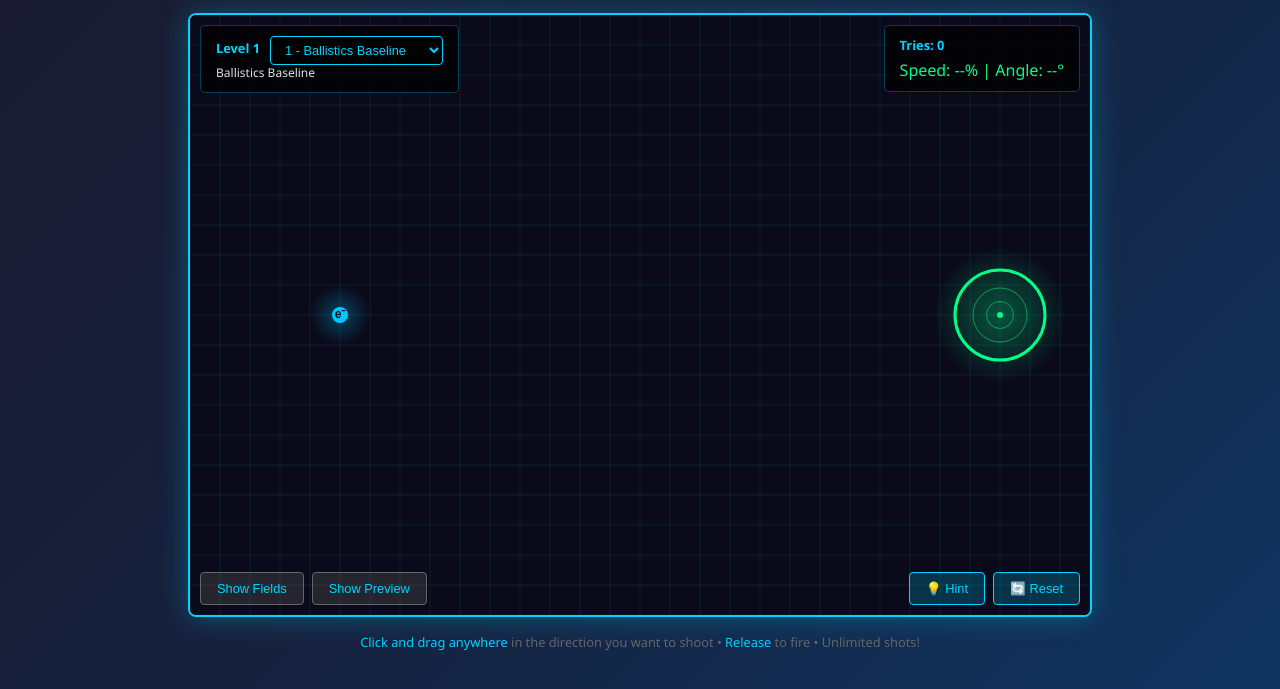
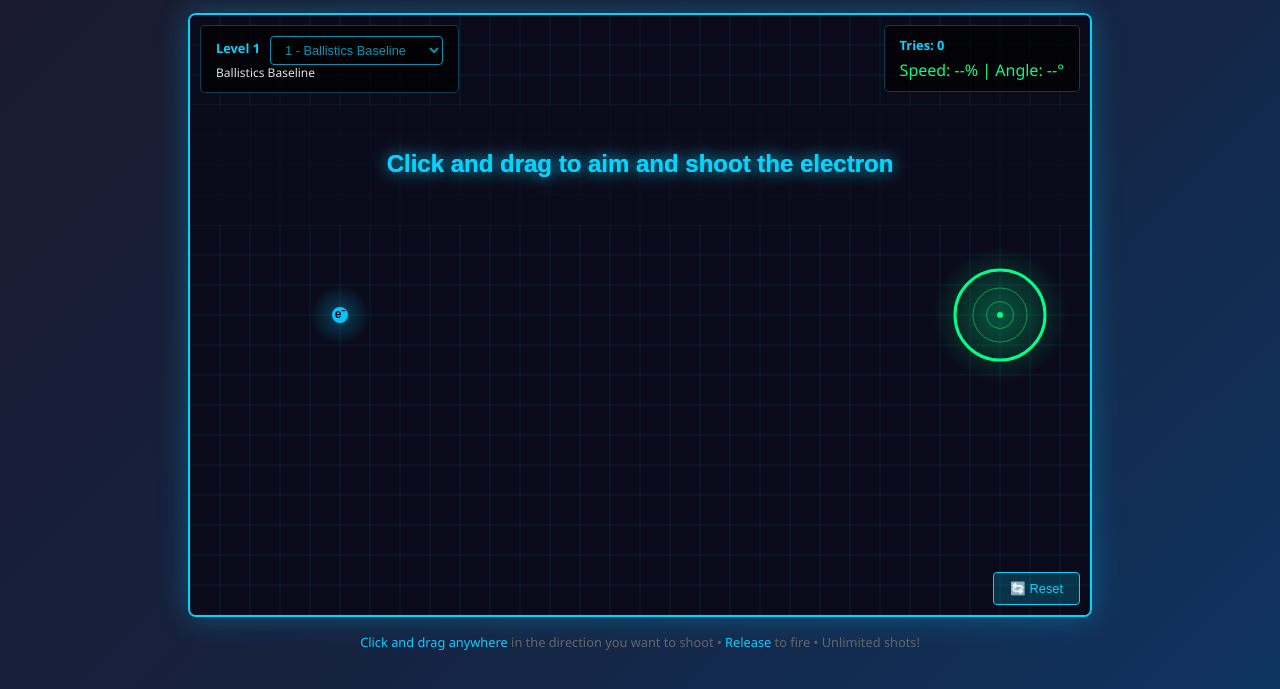
Before and after one commit to dskoda/electron-slingshot, a website built with Vite: page index.html in a window 1280 px wide. Shown: the part 111-800 px from the top of the page. Built offline with nearby package versions, Linux system fonts and the light colour scheme.

Commit message:
Fix levels; add new features

```diff
--- a/index.html
+++ b/index.html
@@ -243,7 +243,6 @@
             <button class="btn toggle-btn" id="toggle-preview">Show Preview</button>
           </div>
           <div class="btn-group">
-            <button class="btn" id="hint-btn">💡 Hint</button>
             <button class="btn" id="reset-btn">🔄 Reset</button>
           </div>
         </div>
--- a/src/config.ts
+++ b/src/config.ts
@@ -5,7 +5,7 @@
 import { GameConfig, RenderOptions } from './types';
 
 // Set to true to always show "Show Fields" and "Show Preview" buttons
-export const DEBUG_MODE = true;
+export const DEBUG_MODE = false;
 
 export const DEFAULT_CONFIG: GameConfig = {
   canvasWidth: 900,
--- a/src/engine/Game.ts
+++ b/src/engine/Game.ts
@@ -189,6 +189,11 @@ export class Game {
     // Draw launch point
     this.renderer.drawLaunchPoint(this.currentLevel.launchPoint);
 
+    // Draw instruction message for level 1
+    if (this.currentLevel.id === 1) {
+      this.renderer.drawInstructionMessage('Click and drag to aim and shoot the electron');
+    }
+
     // Draw aiming vector when dragging
     if (this.state === 'aiming') {
       const inputState = this.input.getState();
@@ -251,6 +256,10 @@ export class Game {
     this.state = 'aiming';
     this.renderer.clearFieldCache();
 
+    // Reset render options when changing levels
+    this.renderOptions.showFieldVectors = false;
+    this.renderOptions.showTrajectoryPreview = false;
+
     this.onLevelChange?.(level);
     this.onShotsChange?.(this.shotsRemaining);
     this.onTriesChange?.(this.tries);
@@ -258,10 +267,13 @@ export class Game {
   }
 
   /**
-   * Reset current level
+   * Reset current level (preserves tries count)
    */
   resetLevel(): void {
+    const currentTries = this.tries;
     this.loadLevel(this.currentLevelIndex);
+    this.tries = currentTries;
+    this.onTriesChange?.(this.tries);
   }
 
   /**
--- a/src/game/levels/index.ts
+++ b/src/game/levels/index.ts
@@ -27,7 +27,7 @@ export const LEVELS: LevelDefinition[] = [
     hint: "The downward E-field curves your path. Aim higher than the target!",
     learningObjective: "Uniform electric fields create constant acceleration, like gravity.",
     launchPoint: { x: 3, y: 15 },
-    target: { x: 27, y: 10, radius: 1.5 },
+    target: { x: 27, y: 8, radius: 1.3 },
     maxShots: 5,
     sources: [
       {
@@ -77,7 +77,17 @@ export const LEVELS: LevelDefinition[] = [
       {
         type: 'point_charge',
         position: { x: 15, y: 10 },
-        charge: 0.005, // Positive charge attracts electron
+        charge: 0.005,
+      },
+      {
+        type: 'point_charge',
+        position: { x: 15, y: 20 },
+        charge: 0.005,
+      },
+      {
+        type: 'point_charge',
+        position: { x: 15, y: 0 },
+        charge: 0.005,
       },
     ],
     obstacles: [],
@@ -112,12 +122,13 @@ export const LEVELS: LevelDefinition[] = [
     hint: "Each charge contributes to the total field - watch for superposition effects!",
     learningObjective: "Electric fields superpose - the total field is the sum of all sources.",
     launchPoint: { x: 3, y: 10 },
-    target: { x: 27, y: 15, radius: 1.2 },
+    target: { x: 27, y: 12, radius: 1.1 },
     maxShots: 6,
     sources: [
       { type: 'point_charge', position: { x: 10, y: 6 }, charge: -0.002 },
       { type: 'point_charge', position: { x: 10, y: 14 }, charge: -0.002 },
       { type: 'point_charge', position: { x: 20, y: 10 }, charge: 0.0015 },
+      { type: 'point_charge', position: { x: 18, y: 8 }, charge: 0.0015 },
       { type: 'point_charge', position: { x: 18, y: 17 }, charge: -0.0015 },
       { type: 'point_charge', position: { x: 24, y: 18 }, charge: 0.0015 },
     ],
@@ -161,9 +172,14 @@ export const LEVELS: LevelDefinition[] = [
         region: { x: 0, y: 0, width: 10, height: 20 },
       },
       {
+        type: 'uniform_E',
+        field: { x: -0.2, y: 0.0 },
+        region: { x: 10.0, y: 0, width: 5, height: 6 },
+      },
+      {
         type: 'B_region',
         region: { x: 15, y: 0, width: 15, height: 20 },
-        Bz: 0.01,
+        Bz: -0.01,
       },
     ],
     obstacles: [],
@@ -182,8 +198,8 @@ export const LEVELS: LevelDefinition[] = [
     sources: [
       {
         type: 'line_charge',
-        start: { x: 15, y: 5 },
-        end: { x: 15, y: 15 },
+        start: { x: 15, y: 2 },
+        end: { x: 15, y: 12 },
         chargeDensity: -0.0008,
         segments: 15,
       },
@@ -200,11 +216,11 @@ export const LEVELS: LevelDefinition[] = [
   {
     id: 10,
     name: "Master Challenge",
-    description: "Everything you've learned! Navigate the ultimate obstacle course.",
-    hint: "Use superposition thinking - predict how each field affects your path!",
+    description: "Navigate the ultimate obstacle course.",
+    hint: "Think about superposition, magnetic fields, and so on. Plan carefully.",
     learningObjective: "Combine all concepts: point charges, dipoles, line charges, and magnetic regions.",
     launchPoint: { x: 3, y: 10 },
-    target: { x: 27, y: 16, radius: 1.0 },
+    target: { x: 27, y: 15, radius: 1.0 },
     maxShots: 8,
     sources: [
       { type: 'point_charge', position: { x: 8, y: 5 }, charge: -0.002 },
@@ -212,13 +228,25 @@ export const LEVELS: LevelDefinition[] = [
       {
         type: 'B_region',
         region: { x: 12, y: 5, width: 6, height: 10 },
+        Bz: 0.01,
+      },
+      {
+        type: 'B_region',
+        region: { x: 12, y: 15, width: 6, height: 10 },
         Bz: -0.01,
       },
       { type: 'point_charge', position: { x: 22, y: 10 }, charge: -0.001 },
       {
         type: 'uniform_E',
-        field: { x: 0, y: -0.04 },
-        region: { x: 20, y: 12, width: 10, height: 8 },
+        field: { x: -0.05, y: -0.1 },
+        region: { x: 22, y: 6, width: 8, height: 12 },
+      },
+      {
+        type: 'line_charge',
+        start: { x: 20, y: 4 },
+        end: { x: 30, y: 4 },
+        chargeDensity: 0.0008,
+        segments: 10,
       },
     ],
     obstacles: [],
--- a/src/game/render/Renderer.ts
+++ b/src/game/render/Renderer.ts
@@ -577,4 +577,30 @@ export class Renderer {
 
     return { speedPercent, angleDegrees };
   }
+
+  /**
+   * Draw instruction message (for level 1)
+   */
+  drawInstructionMessage(message: string): void {
+    const ctx = this.ctx;
+    const centerX = this.config.canvasWidth / 2;
+    const centerY = this.config.canvasHeight / 2 - 150;
+
+    // Draw semi-transparent background
+    ctx.fillStyle = 'rgba(10, 10, 26, 0.7)';
+    ctx.fillRect(0, centerY - 60, this.config.canvasWidth, 120);
+
+    // Draw the message with large font
+    ctx.fillStyle = '#00d4ff';
+    ctx.font = 'bold 24px Arial';
+    ctx.textAlign = 'center';
+    ctx.textBaseline = 'middle';
+    ctx.fillText(message, centerX, centerY);
+
+    // Add a subtle glow effect
+    ctx.shadowColor = '#00d4ff';
+    ctx.shadowBlur = 15;
+    ctx.fillText(message, centerX, centerY);
+    ctx.shadowBlur = 0;
+  }
 }
--- a/src/main.ts
+++ b/src/main.ts
@@ -30,13 +30,13 @@ document.addEventListener('DOMContentLoaded', () => {
   const screenshotBtn = document.getElementById('screenshot-btn') as HTMLButtonElement;
   const toggleFieldBtn = document.getElementById('toggle-field') as HTMLButtonElement;
   const togglePreviewBtn = document.getElementById('toggle-preview') as HTMLButtonElement;
-  const hintBtn = document.getElementById('hint-btn') as HTMLButtonElement;
   const resetBtn = document.getElementById('reset-btn') as HTMLButtonElement;
 
   // Hide helper buttons initially (unless DEBUG_MODE is on)
   if (!DEBUG_MODE) {
     toggleFieldBtn.style.display = 'none';
     togglePreviewBtn.style.display = 'none';
+    levelSelectorEl.disabled = true;
   }
 
   // Update button visibility based on tries
@@ -63,6 +63,10 @@ document.addEventListener('DOMContentLoaded', () => {
     // Reset tries display and hide helper buttons
     triesCountEl.textContent = '0';
     updateHelperButtonVisibility(0);
+
+    // Reset toggle button states
+    toggleFieldBtn.classList.remove('active');
+    togglePreviewBtn.classList.remove('active');
   });
 
   // Update UI when aiming
@@ -150,12 +154,6 @@ document.addEventListener('DOMContentLoaded', () => {
     });
   });
 
-  // Hint button
-  hintBtn.addEventListener('click', () => {
-    const level = game.getCurrentLevel();
-    alert(`💡 Hint for "${level.name}":\n\n${level.hint}\n\n📚 Learning: ${level.learningObjective}`);
-  });
-
   // Reset button
   resetBtn.addEventListener('click', () => {
     game.resetLevel();
```
